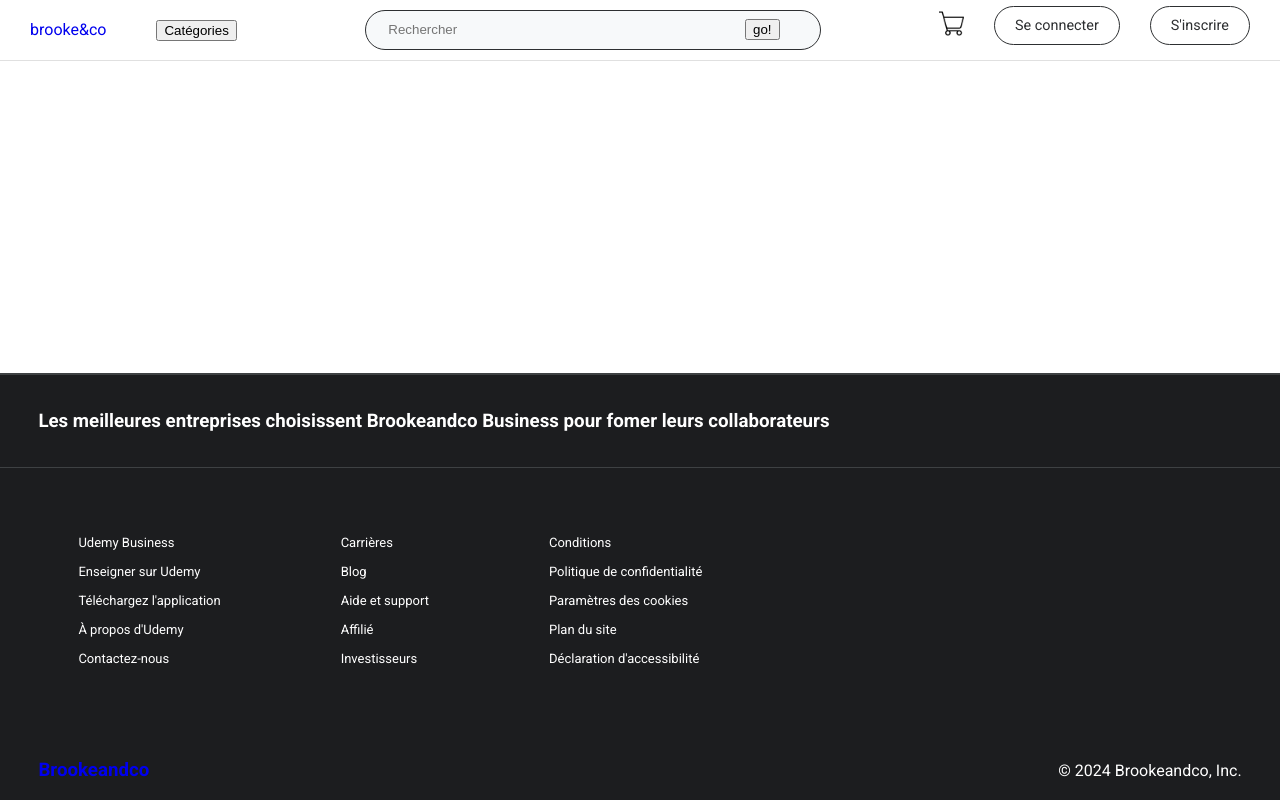
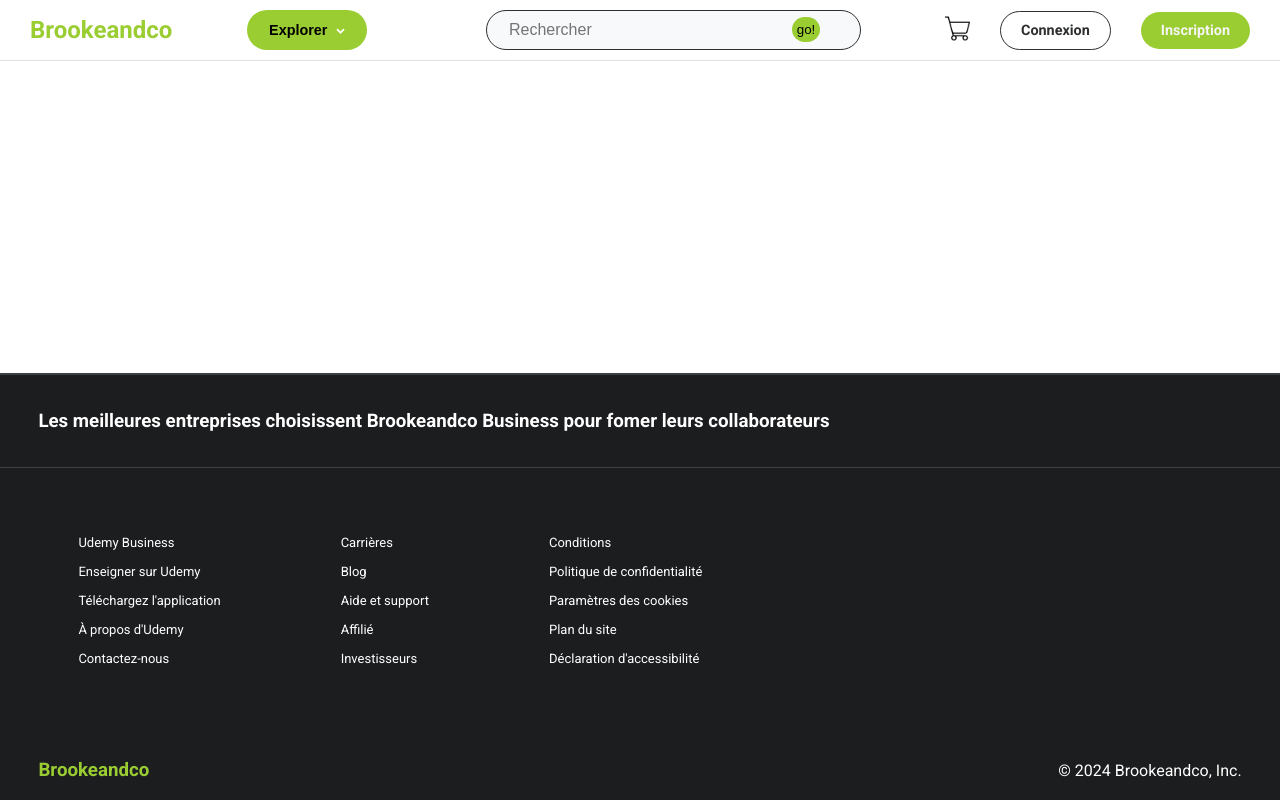
Before and after one commit to ksimali/brookeandco, a plain HTML site: page index.html in a window 1280 px wide. Drawn offline with Linux system fonts and the light colour scheme.

Commit message:
Update header : -Change html code in index.html -Add css style on wrapper and header buttons

```diff
--- a/index.html
+++ b/index.html
@@ -9,10 +9,15 @@
 <body>
     <div class="wrapper">
         <header>
-            <div class="searchList">
-                <a href="#" class="logo">brooke&co</a>
-                <button>
-                    <span>Catégories</span>
+            <div class = "searchList">
+                <div class="logo-container">
+                    <a href="#" class="logo">
+                        <h2>Brookeandco</h2>
+                    </a>
+                </div>
+                <button class= "exploreButton">
+                        <span>Explorer</span>
+                        <svg class="exploreButtonArrow " viewBox="0 0 32 32" width="9" height="9"><path fill="#fff" d="M30.054 14.429l-13.25 13.232q-0.339 0.339-0.804 0.339t-0.804-0.339l-13.25-13.232q-0.339-0.339-0.339-0.813t0.339-0.813l2.964-2.946q0.339-0.339 0.804-0.339t0.804 0.339l9.482 9.482 9.482-9.482q0.339-0.339 0.804-0.339t0.804 0.339l2.964 2.946q0.339 0.339 0.339 0.813t-0.339 0.813z"></path></svg>
                 </button>
                 <div class="scrollingMenu">
 
@@ -24,7 +29,7 @@
                         placeholder="Rechercher"
                         aria-label ="Rechercher a travers le contenu du site"
                         >
-                    <button type="submit" class="button">
+                    <button type="submit" class="searchBarButton">
                         go!
                     </button>
                 </form>
@@ -32,8 +37,8 @@
 
             <ul class="nav-links">
                 <li class="cart"><a href="#"><img src="/images/shopping-cart.png" alt=""></a></li>
-                <li class="signIn">Se connecter</li>
-                <li class="register">S'inscrire</li>
+                <li class="signIn">Connexion</li>
+                <li class="register">Inscription</li>
             </ul>
         </header>
         <main>
@@ -96,15 +101,14 @@
                             <a class="link" href="">Déclaration d'accessibilité</a>
                         </li>
                     </ul>
-                    <div class="space"></div>
                 </div>
                 <div class="logo-copyright">
-                    <div class="logo-container" data-testid="logo-container">
+                    <div class="logo-container">
                         <a href="/" class="logo">
                             <h3>Brookeandco</h3>
                         </a>
                     </div>
-                    <div class="copyright-container ud-text-xs">© 2024 Brookeandco, Inc.</div>
+                    <div class="copyright-container">© 2024 Brookeandco, Inc.</div>
                 </div>
             </div>
         </footer>
--- a/styles/main.css
+++ b/styles/main.css
@@ -8,8 +8,11 @@ body{
 }
 .wrapper{
    display: flex;
-   min-height: 100vh;
-   flex-direction: column;
+   min-height: 100vh;/* hauteur du wrapper a 100vh = 100% du viewport height*/
+   flex-direction: column; /* affichage en colonne */
+}
+main{
+    flex-grow: 1; /* section main occupe l'espace disponible*/
 }
 /********************************* HEADER SECTION *********************************/
 /* aligner les elements du header*/
@@ -21,10 +24,12 @@ header{
     align-items: center;
     padding: 0 30px 0 30px;
 }
-/* remove style on */
-header > .logo{
+/* remove style on logo*/
+header .logo{
     text-decoration: none;
+    color: #9ACD32;
 }
+
 /* remove bullet on unordered list */
 header ul {
     list-style-type: none;
@@ -33,6 +38,21 @@ header ul {
 header .searchList{
     display: flex;
     gap: 50px;
+}
+.exploreButton{
+    border: none;
+    background: none;
+    height: 40px;
+    width: 120px;
+    min-width: 120px;
+    margin: auto 25px;
+    font-size: 0.9rem;
+    font-weight: bold;
+    background-color: 	#9ACD32;
+    border-radius: 25px;
+}
+.exploreButtonArrow{
+    margin-left: 5px;
 }
 .searchBar{
     flex-grow: 0.6;
@@ -52,19 +72,35 @@ header .searchList{
 }
 #searchBarForm > input{
     background-color: transparent;
+    outline: none;
+    font-size: 1rem;
     border: 0; /*enleve les bordures du input*/
     flex: 1;
 }
+.searchBarButton{
+    border: none;
+    background-color:#9ACD32;
+    border-radius: 25px 25px;
+    padding: 5px 5px;
 
+}
 .nav-links{
+    padding-top: 10px;
     display: flex;
+    align-items: center;
     font-size: 0.9rem;
+    font-weight: bold;
     gap: 30px;
-    align-items: center;
 }
-.signIn, .register{
+.signIn{
     background-color: transparent;
     border: 1px solid #2d2f31;
+    padding:10px 20px ;
+    border-radius: 50px;
+}
+.register{
+    background-color:#9ACD32;
+    color: whitesmoke;
     padding:10px 20px ;
     border-radius: 50px;
 }
@@ -76,6 +112,10 @@ header .searchList{
     align-items: center;
 }
 
+/********************************* MAIN SECTION *********************************/
+
+
+
 /********************************* FOOTER SECTION *********************************/
 
 .footer, .footer-section{
@@ -83,12 +123,7 @@ header .searchList{
     border-top: 1px solid #3e4143;;
     color: #ffffff;
 }
-.footer{
-    position: absolute;
-    bottom: 0;
-    left: 0;
-    right: 0;
-}
+
 .fs1{
     padding: 1rem 0;
     padding-left: 2.4rem;
@@ -122,6 +157,7 @@ li{
     align-items: center;
     padding-top: 3rem;
 }
-.logo{
+footer .logo{
     text-decoration: none;
+    color: #9ACD32;
 }
```
